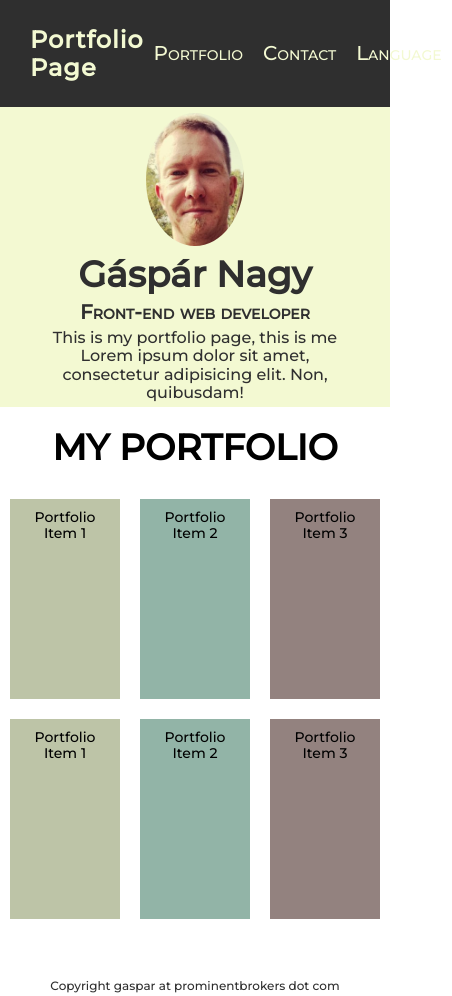
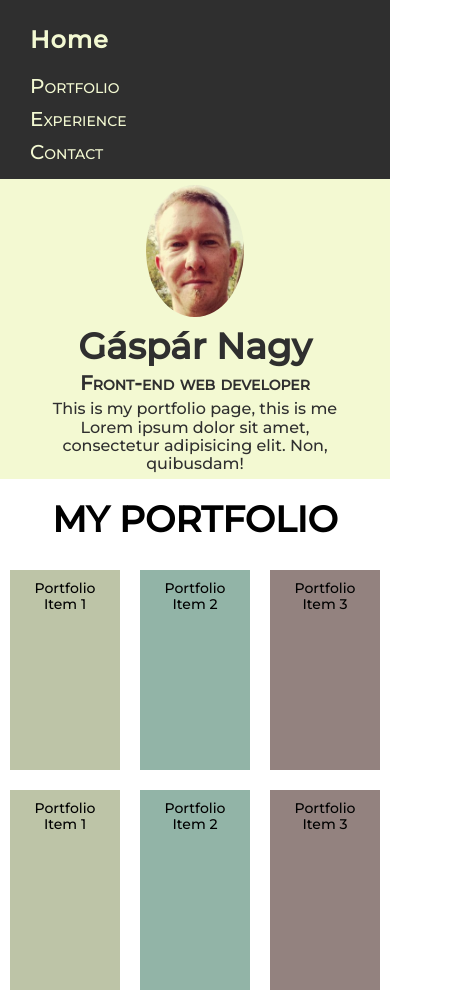
Before and after one commit to GGGasGit/GGGasGit.github.io, a website: page index.html in a window 390 px wide. Shown: the top 996 px of the page, 452 px wide, since content can reach past the window. Drawn offline with Linux system fonts and the light colour scheme.

Commit message:
navigation menu changes for mobile screen

```diff
--- a/css/style.css
+++ b/css/style.css
@@ -81,7 +81,7 @@ nav {
     align-items: center;
 }
 
-.menu-item {
+.menu-item, .menu-bars {
     padding: 0 1rem;
     font-size: 2rem;
     font-variant: small-caps;
@@ -152,18 +152,43 @@ a:hover {
 }
 
 
-/* @media screen and (max-width: 576px) {
+@media screen and (max-width: 576px) {
+    nav {
+        flex-direction: column;
+    }
 
+    .menu-container {
+        flex-direction: column;
+        align-items: flex-start;
+    }
+
+    .menu-item {
+        padding: 0.5rem 0;
+    }
 }
 
+/* @media screen and (min-width: 577px) {
+    .menu-item {
+        display: static;
+    }
+
+    .menu-bars {
+        display: none;
+    }
+} */
+
+/*
 @media screen and (max-width: 768px) {
-
+    .menu-bars {
+        display: none;
+    }
 }
 
 @media screen and (max-width: 992px) {
 
 }
 
+
 @media screen and (max-width: 1200px) {
 
 } */
--- a/index.html
+++ b/index.html
@@ -5,6 +5,7 @@
     <meta charset="UTF-8">
     <meta name="viewport" content="width=device-width, initial-scale=1.0">
     <link rel="stylesheet" href="https://fonts.googleapis.com/css2?family=Montserrat:wght@500&display=swap">
+    <!-- <link rel="stylesheet" href="https://cdnjs.cloudflare.com/ajax/libs/font-awesome/4.7.0/css/font-awesome.min.css"> -->
     <link rel="stylesheet" href="./css/normalize.css">
     <link rel="stylesheet" href="./css/style.css">
     <title>My Portfolio</title>
@@ -13,11 +14,12 @@
 <body>
     <header>
         <nav>
-            <h1><a href="#">Portfolio Page</a></h1>
+            <h1><a href="#">Home</a></h1>
             <ul class="menu-container">
                 <li class="menu-item"><a href="#">Portfolio</a></li>
+                <li class="menu-item"><a href="#">Experience</a></li>
                 <li class="menu-item"><a href="#">Contact</a></li>
-                <li class="menu-item"><a href="#">Language</a></li>
+                <!-- <li class="menu-bars"><a href="#"><i class="fa fa-bars"></i></a></li> -->
             </ul>
         </nav>
     </header>
```
